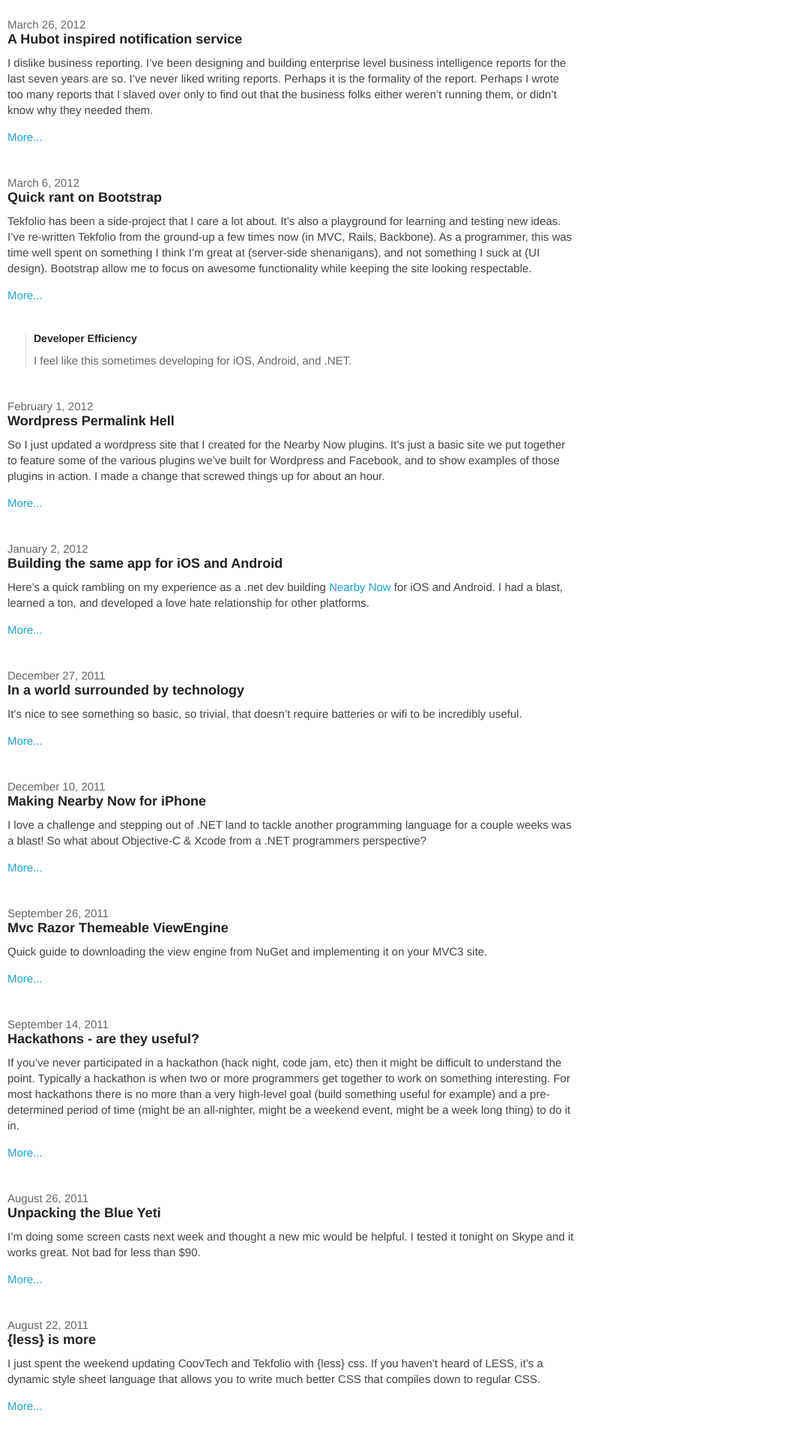
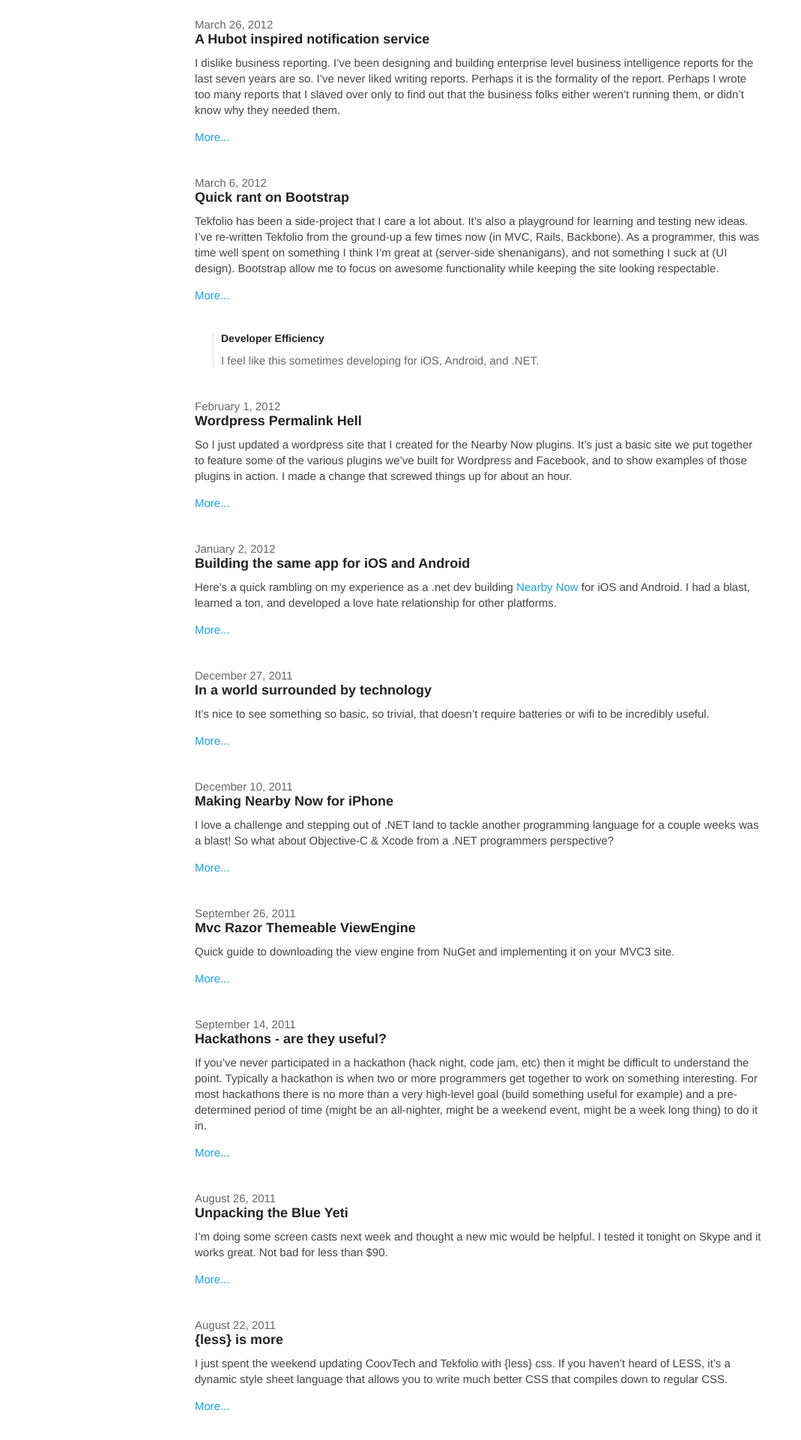
Before and after one commit to azcoov/azcoov.github.com, a Jekyll site: the page built from index.html, in a window 1280 px wide. Shown: the top 1920 px of the page at 75% size, without its empty margins (0-1069 px from the left). Built offline with Jekyll 4.4.1, drawn with Linux system fonts in a browser that asks for light colours; Markdown is read by kramdown in place of the engine named in the settings; comment, search, counter and statistics services are not loaded.

Commit message:
Update css/base.css

```diff
--- a/css/base.css
+++ b/css/base.css
@@ -83,8 +83,10 @@ img {
   padding-bottom:50px;
   width:760px;
   font-size: 15px;
-  margin:0;
+  margin:0 auto;
   padding:0;
+  color:#444;
+  line-height:21px;
 }
 
 ul.nav{
@@ -159,11 +161,6 @@ ul.nav li a:hover{
 }
 .listing .post.other p:last-child{
   margin-bottom:0;
-}
-
-.main{
-  color:#444;
-  line-height:21px;
 }
 
 .main p.date{
```
